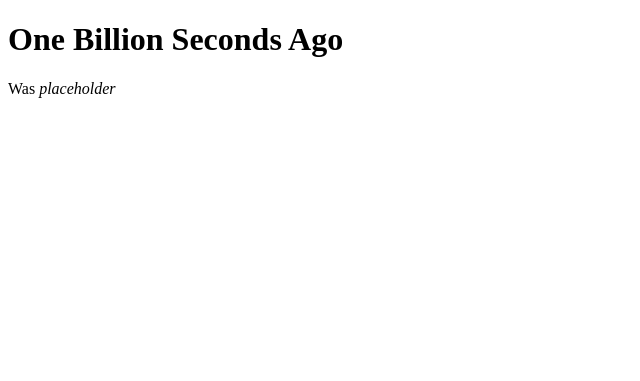
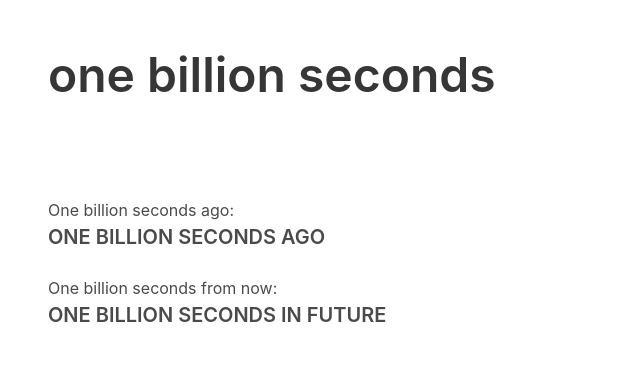
Before and after one commit to elmerland/onebillionseconds, an Eleventy site: page src/index.html in a window 1280 px wide. Shown: the whole page, without its empty margins (0-640 px from the left). Built offline with nearby package versions, Linux system fonts and the light colour scheme; Eleventy itself is replaced by a stand-in of ours; files that its build step writes are made by us from their sources.

Commit message:
Add css styling (#4)
* Add css styling

* Tweak to title

Co-authored-by: Elmer Landaverde <elmerlandaverde@gmail.com>

```diff
--- /dev/null
+++ b/src/_includes/layout.njk
@@ -0,0 +1,20 @@
+<!DOCTYPE html>
+<html lang="en">
+<head>
+    <meta charset="UTF-8">
+    <meta http-equiv="X-UA-Compatible" content="IE=edge">
+    <meta name="viewport" content="width=device-width, initial-scale=1.0">
+    <!-- Grab title from the page data and dump it here -->
+    <title>{{ title }}</title>
+    <link rel="stylesheet" href="/assets/css/style.css">
+</head>
+<body>
+    <nav class="section">
+        <h1 class="title is-1">one billion seconds</h1>
+    </nav>
+    <div class="section">
+        {{ content | safe }}
+    </div>
+
+</body>
+</html>
--- /dev/null
+++ b/src/assets/css/style.css
@@ -0,0 +1 @@
+@import "https://cdn.jsdelivr.net/npm/bulma@0.9.3/css/bulma.min.css";
--- a/src/assets/js/main.js
+++ b/src/assets/js/main.js
@@ -4,6 +4,7 @@ console.log("hello again");
 
 const dt = DateTime.now()
 const oneBillionSecondsAgo = dt.minus({ seconds: 1000000000})
-console.log(oneBillionSecondsAgo.toString());
+const oneBillionSecondsFromNow = dt.plus({ seconds: 1000000000 })
 
 document.getElementById("onebillionsecondsago").innerHTML = oneBillionSecondsAgo.toLocaleString(DateTime.DATETIME_HUGE);
+document.getElementById("onebillionsecondsfromnow").innerHTML = oneBillionSecondsFromNow.toLocaleString(DateTime.DATETIME_HUGE);
--- a/src/index.html
+++ b/src/index.html
@@ -1,14 +1,10 @@
-<!doctype html>
-<html>
-
-<head>
-    <title>onebillionseconds.com</title>
-</head>
-
-<body>
-    <h1>One Billion Seconds Ago</h1>
-    <p>Was <span id="onebillionsecondsago" style="font-style:italic;">placeholder</span></p>
-    <script src="{{ '/assets/js/main.js' | url}}"></script>
-</body>
-
-</html>
+---
+layout: layout.njk
+title: One Billion Seconds
+---
+<div>One billion seconds ago:</div>
+<div id="onebillionsecondsago" class="is-size-5 has-text-weight-semibold">ONE BILLION SECONDS AGO</div>
+<br>
+<div class="">One billion seconds from now:</div>
+<div id="onebillionsecondsfromnow" class="is-size-5 has-text-weight-semibold">ONE BILLION SECONDS IN FUTURE</div>
+<script src="{{ '/assets/js/main.js' | url}}"></script>
```
Also changed, not shown: .eleventy.js.
